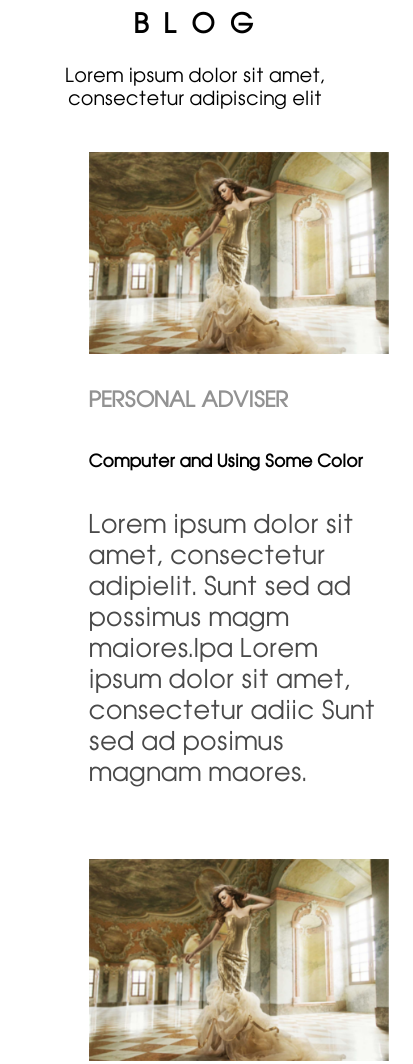
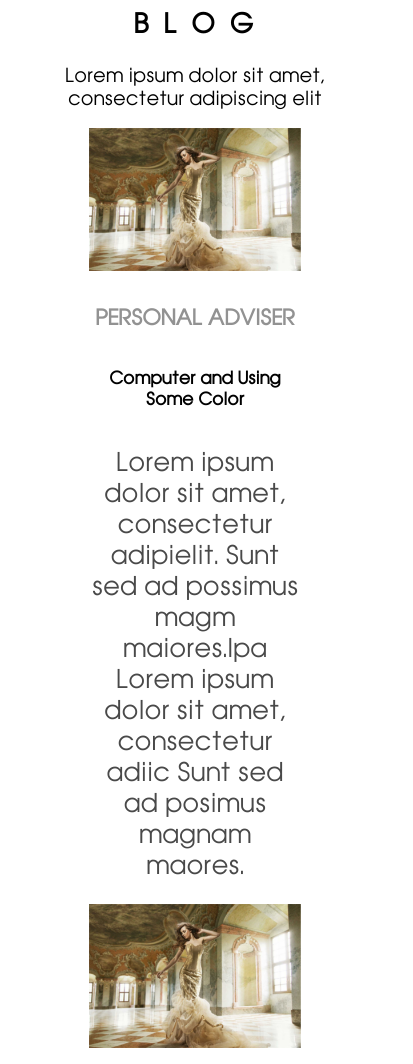
Before and after one commit to kuba1pie/10-JohnSmith, a website built with webpack: page index.html in a window 390 px wide. Shown: the part 6460-7524 px from the top of the page, 413 px wide, since content can reach past the window. Built offline with nearby package versions, Linux system fonts and the light colour scheme; files whose address does not match are found by name.

Commit message:
blog section repair

```diff
--- a/src/style/sass/mobile.sass
+++ b/src/style/sass/mobile.sass
@@ -147,6 +147,13 @@ main
             .work_desc
                 max-width: initial
                 margin: 1em
+    .blog
+        .wrapper
+            .item
+                text-align: center
+                padding: 0 1em
+                margin: 0 auto
+                min-width: initial
     .email
         .board
             grid-template-columns: 1fr
```
Also changed, not shown: src/style/css/main.css, 1 other file.
